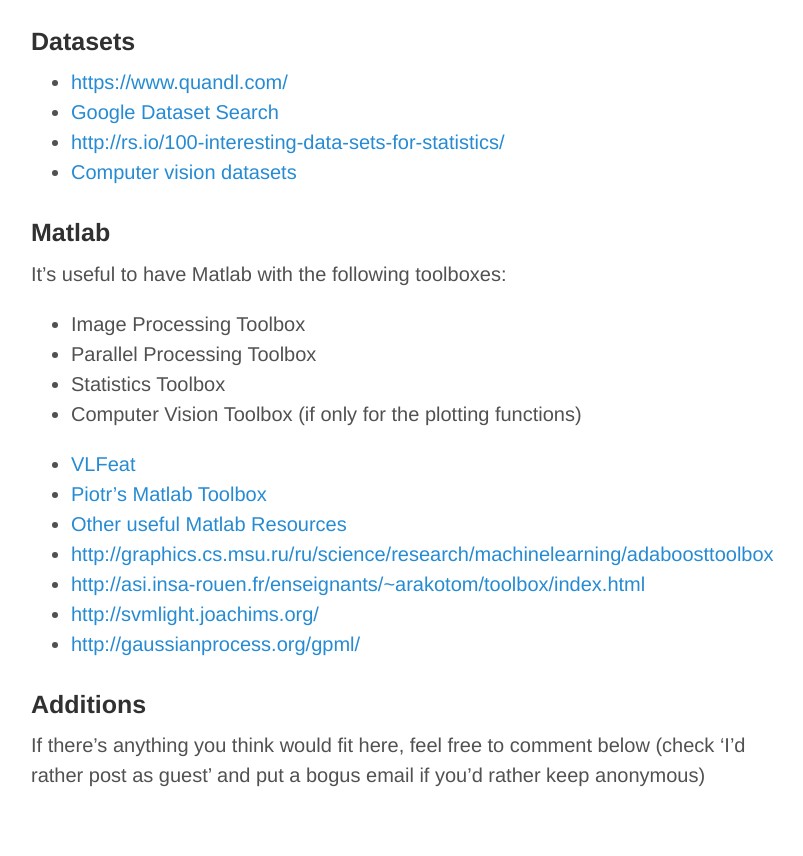
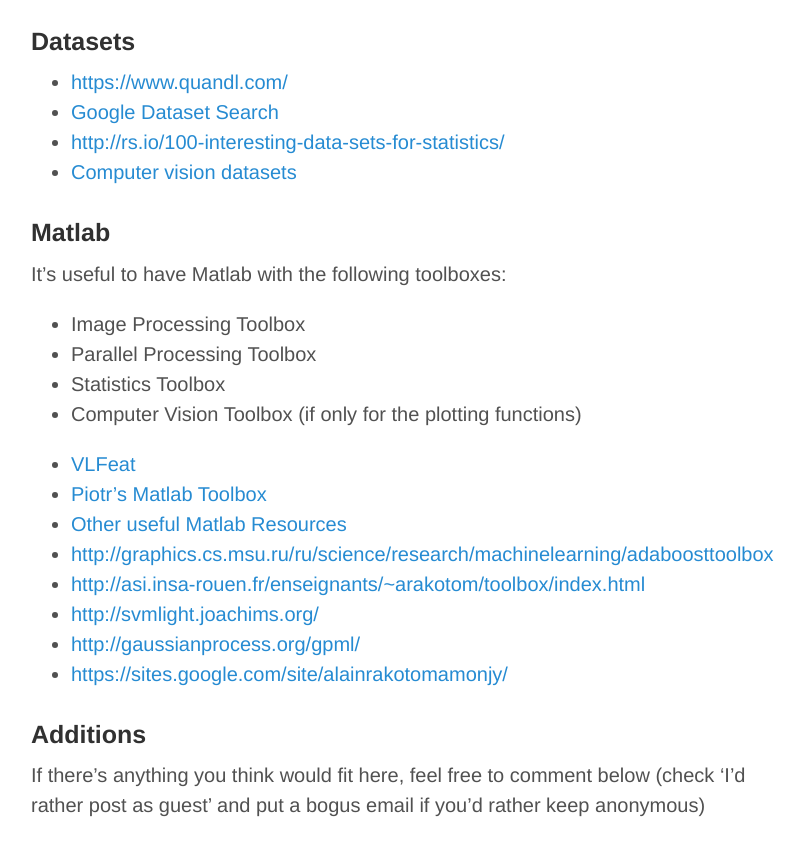
Before and after one commit to victorgan/victorgan.github.io, a Jekyll site: the page built from _posts/2014-08-18-useful-sites-for-research.md, in a window 1280 px wide and 900 px high, scrolled down 3699 px. Shown: the top 856 px of the window, without its empty margins (249-1052 px from the left). Built offline with Jekyll 4.4.1, drawn with Linux system fonts in a browser that asks for light colours; nearby versions of some CDN libraries; library files that are not in the unit come from our copies; comment, search, counter and statistics services are not loaded; some of the changed lines change nothing that is shown.

Commit message:
Update 2014-08-18-useful-sites-for-research.md

```diff
--- a/_posts/2014-08-18-useful-sites-for-research.md
+++ b/_posts/2014-08-18-useful-sites-for-research.md
@@ -148,6 +148,7 @@
 - [http://asi.insa-rouen.fr/enseignants/~arakotom/toolbox/index.html](http://asi.insa-rouen.fr/enseignants/~arakotom/toolbox/index.html)
 - [http://svmlight.joachims.org/](http://svmlight.joachims.org/)
 - [http://gaussianprocess.org/gpml/](http://gaussianprocess.org/gpml/)
+- [https://sites.google.com/site/alainrakotomamonjy/](https://sites.google.com/site/alainrakotomamonjy/)
 
 ### Additions
 If there's anything you think would fit here, feel free to comment below (check 'I'd rather post as guest' and put a bogus
```
